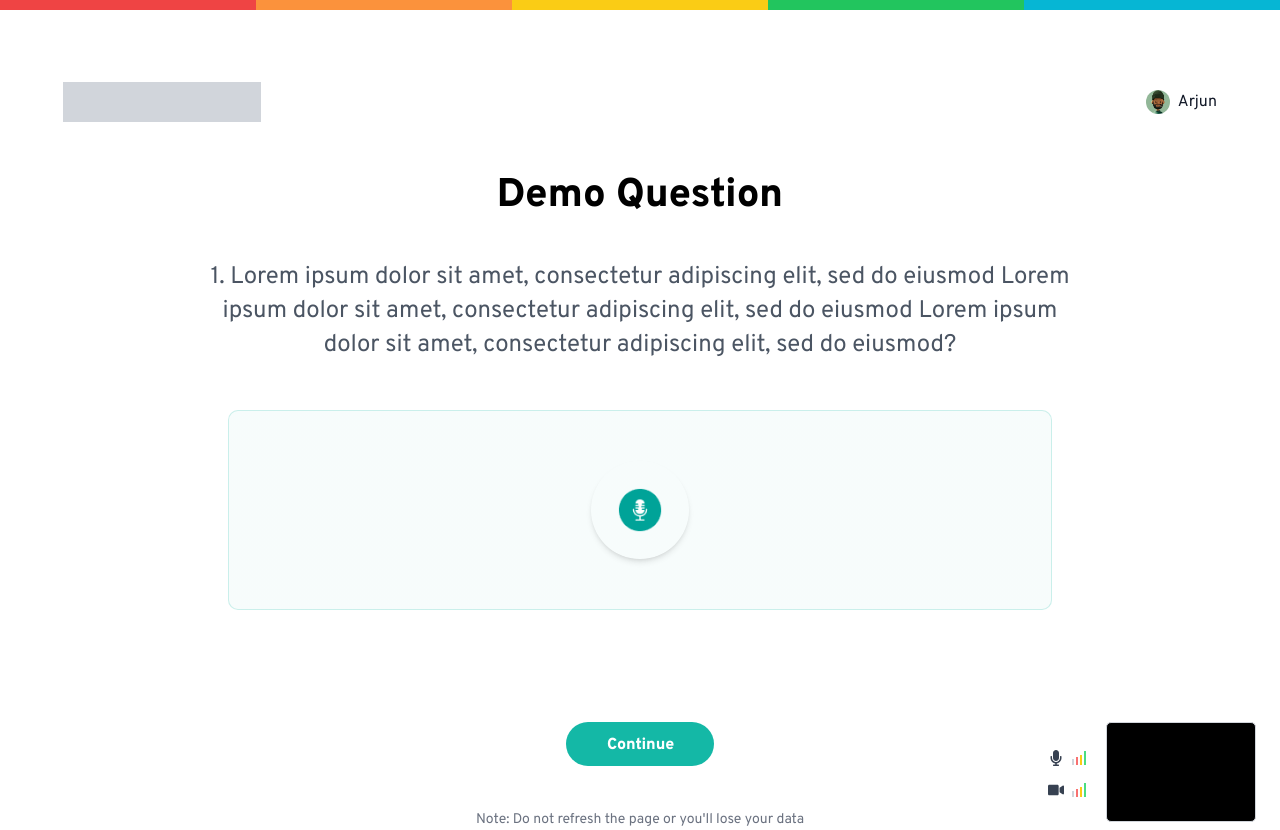
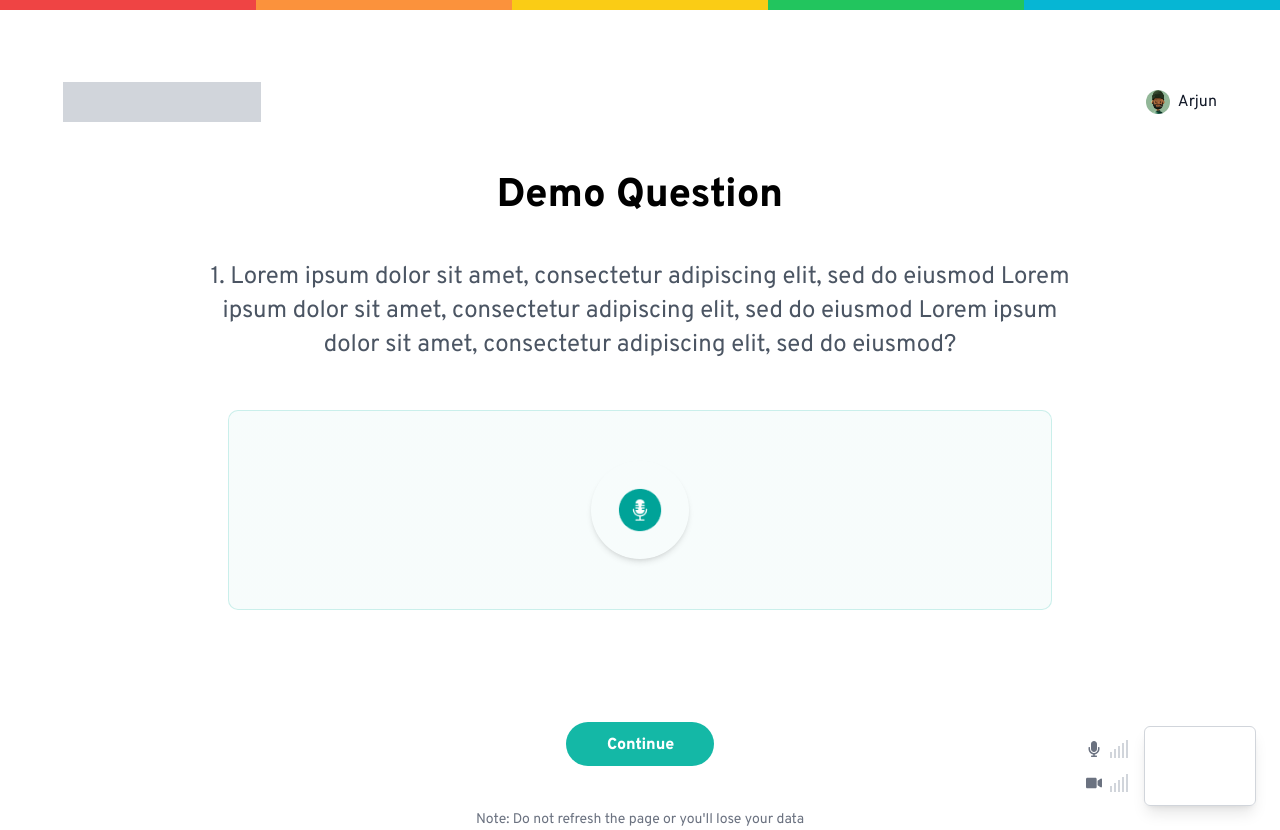
Before and after one commit to Asha-deepthi/GA_Frontend, a React (Vite) app: page /demoquestion in a window 1280 px wide. Built offline with nearby package versions, Linux system fonts and the light colour scheme.

Commit message:
added functionality for demo question's audio and video strength evaluation

```diff
--- a/src/Test_execution/DemoQuestion.jsx
+++ b/src/Test_execution/DemoQuestion.jsx
@@ -7,12 +7,14 @@ const DemoQuestion = () => {
   const { webcamStream } = useStream();
   const [isRecording, setIsRecording] = useState(false);
   const [error, setError] = useState('');
+  const [micStrength, setMicStrength] = useState(0);
+  const [videoStrength, setVideoStrength] = useState(0);
   const videoRef = useRef(null);
   const navigate = useNavigate();
 
   const handleMicClick = () => {
-    setIsRecording(prev => !prev);
-    // TODO: add real audio recording logic here if needed
+    setIsRecording((prev) => !prev);
+    // Optionally add real recording logic
   };
 
   const handleAccept = () => {
@@ -21,18 +23,91 @@ const DemoQuestion = () => {
 
   useEffect(() => {
     if (webcamStream && videoRef.current) {
+      let active = true;
       if (videoRef.current.srcObject !== webcamStream) {
         videoRef.current.srcObject = webcamStream;
-        videoRef.current.play().catch((err) => {
-          console.error("Error playing video:", err);
+      }
+      videoRef.current
+        .play()
+        .catch((err) => {
+          if (active) console.error('Error playing video:', err);
         });
-      }
-    }
-
       return () => {
+        active = false;
         if (videoRef.current) {
           videoRef.current.srcObject = null;
         }
+      };
+    }
+  }, [webcamStream]);
+
+  useEffect(() => {
+    if (!webcamStream) return;
+
+    // MIC STRENGTH ANALYSER ONLY IF AUDIO TRACKS EXIST
+    const audioTracks = webcamStream.getAudioTracks();
+    let audioContext, micSource, analyser, dataArray, micAnimationFrameId;
+
+    if (audioTracks.length > 0) {
+      audioContext = new AudioContext();
+      micSource = audioContext.createMediaStreamSource(webcamStream);
+      analyser = audioContext.createAnalyser();
+      analyser.fftSize = 256;
+      micSource.connect(analyser);
+      dataArray = new Uint8Array(analyser.frequencyBinCount);
+
+      const updateMicStrength = () => {
+        analyser.getByteFrequencyData(dataArray);
+        const avg = dataArray.reduce((a, b) => a + b, 0) / dataArray.length;
+        setMicStrength(avg);
+        micAnimationFrameId = requestAnimationFrame(updateMicStrength);
+      };
+      updateMicStrength();
+    } else {
+      setMicStrength(0);
+    }
+
+    // VIDEO STRENGTH ANALYSER
+    const canvas = document.createElement('canvas');
+    const ctx = canvas.getContext('2d');
+    let videoAnimationFrameId;
+
+    const updateVideoStrength = () => {
+      const video = videoRef.current;
+      if (!video || video.readyState !== 4) {
+        // Not enough video data yet, try again next frame
+        videoAnimationFrameId = requestAnimationFrame(updateVideoStrength);
+        return;
+      }
+
+      canvas.width = video.videoWidth;
+      canvas.height = video.videoHeight;
+
+      ctx.drawImage(video, 0, 0, canvas.width, canvas.height);
+      const frame = ctx.getImageData(0, 0, canvas.width, canvas.height);
+      const length = frame.data.length;
+
+      let totalBrightness = 0;
+      for (let i = 0; i < length; i += 4) {
+        const r = frame.data[i];
+        const g = frame.data[i + 1];
+        const b = frame.data[i + 2];
+        const brightness = (r + g + b) / 3;
+        totalBrightness += brightness;
+      }
+
+      const avgBrightness = totalBrightness / (length / 4);
+      setVideoStrength(avgBrightness);
+      videoAnimationFrameId = requestAnimationFrame(updateVideoStrength);
+    };
+    updateVideoStrength();
+
+    return () => {
+      if (audioTracks.length > 0) {
+        cancelAnimationFrame(micAnimationFrameId);
+        audioContext.close();
+      }
+      cancelAnimationFrame(videoAnimationFrameId);
     };
   }, [webcamStream]);
 
@@ -47,9 +122,7 @@ const DemoQuestion = () => {
         <div className="flex-1 bg-cyan-500" />
       </div>
 
-      {/* Container */}
       <div className="relative max-w-[1250px] mx-auto px-4 pt-[70px] pb-12">
-        {/* Header */}
         <header className="flex justify-between items-center h-[44px] px-8 mb-12">
           <div className="w-[197.78px] h-[40px] bg-gray-300" />
           <div className="flex items-center gap-2">
@@ -62,7 +135,6 @@ const DemoQuestion = () => {
           </div>
         </header>
 
-        {/* Main Content */}
         <main className="flex flex-col items-center text-center px-4">
           <h2 className="w-full max-w-[856px] font-extrabold text-[28px] sm:text-[32px] md:text-[36px] lg:text-[40px] leading-[40px] md:leading-[44px] lg:leading-[48px] text-black text-center mb-10">
             Demo Question
@@ -75,15 +147,16 @@ const DemoQuestion = () => {
           <div
             className="w-full max-w-[824px] h-[200px] border border-teal-500/20 rounded-[10px] flex items-center justify-center px-8 sm:px-24 md:px-[200px] lg:px-[362px] py-[50px] gap-[10px] mb-12"
             style={{
-              background: `linear-gradient(0deg, rgba(0, 163, 152, 0.03), rgba(0, 163, 152, 0.03)), #FFFFFF`
+              background: `linear-gradient(0deg, rgba(0, 163, 152, 0.03), rgba(0, 163, 152, 0.03)), #FFFFFF`,
             }}
           >
             <button
               onClick={handleMicClick}
-              className={`w-17 h-17 rounded-full p-1 flex items-center justify-center ${isRecording ? 'bg-red-500' : 'bg-transparent'
+              className={`w-17 h-17 rounded-full p-1 flex items-center justify-center ${
+                isRecording ? 'bg-red-500' : 'bg-transparent'
               } shadow-md transition duration-300`}
               aria-pressed={isRecording}
-              aria-label={isRecording ? "Stop recording" : "Start recording"}
+              aria-label={isRecording ? 'Stop recording' : 'Start recording'}
             >
               <img
                 src="/images/Audio Recording.png"
@@ -93,7 +166,10 @@ const DemoQuestion = () => {
             </button>
           </div>
 
-          <button onClick={handleAccept} className="w-[148px] h-[44px] bg-teal-500 hover:bg-teal-600 text-white font-semibold rounded-[40px] px-[40px] py-[10px] transition mt-16 mb-4">
+          <button
+            onClick={handleAccept}
+            className="w-[148px] h-[44px] bg-teal-500 hover:bg-teal-600 text-white font-semibold rounded-[40px] px-[40px] py-[10px] transition mt-16 mb-4"
+          >
             Continue
           </button>
         </main>
@@ -101,57 +177,54 @@ const DemoQuestion = () => {
 
       {/* Bottom Area */}
       <div className="bottom-4 left-0 w-full z-50 pointer-events-none">
-        {/* Centered Note */}
         <div className="absolute bottom-0 left-1/2 transform -translate-x-1/2 pointer-events-auto">
           <p className="text-[14px] leading-[20px] font-medium text-gray-500 text-center">
             Note: Do not refresh the page or you'll lose your data
           </p>
         </div>
 
-        {/* Right Bottom Controls */}
-<div className="absolute bottom-2 right-6 flex items-end gap-[20px] pointer-events-auto">
-  {/* Mic + Video stacked, each with side-by-side bars */}
-  <div className="flex flex-col items-start gap-4 mb-6">
-
-    {/* Mic */}
+        {/* Bottom Right Controls */}
+{/* Bottom Right Controls */}
+<div className="absolute bottom-6 right-6 flex items-center gap-4 z-50 pointer-events-auto">
+  {/* Mic + Video strength bars */}
+  <div className="flex flex-col items-start gap-4">
+    {/* Mic strength bars */}
     <div className="flex items-center gap-2">
-      <FaMicrophone className="text-gray-700 text-[16px]" />
+      <FaMicrophone className="text-gray-500 text-[16px]" />
       <div className="flex items-end gap-[2px]">
-        <div className="w-[2px] h-[6px] bg-gray-300" />
-        <div className="w-[2px] h-[8px] bg-red-400" />
-        <div className="w-[2px] h-[10px] bg-yellow-400" />
-        <div className="w-[2px] h-[14px] bg-green-400" />
+        {[10, 30, 50, 70, 90].map((threshold, i) => (
+          <div
+            key={i}
+            style={{ width: 2, height: 6 + i * 3 }}
+            className={micStrength > threshold ? 'bg-orange-500' : 'bg-gray-300'}
+          />
+        ))}
       </div>
     </div>
 
-    {/* Video */}
+    {/* Video strength bars */}
     <div className="flex items-center gap-2">
-      <FaVideo className="text-gray-700 text-[16px]" />
+      <FaVideo className="text-gray-500 text-[16px]" />
       <div className="flex items-end gap-[2px]">
-        <div className="w-[2px] h-[6px] bg-gray-300" />
-        <div className="w-[2px] h-[8px] bg-red-400" />
-        <div className="w-[2px] h-[10px] bg-yellow-400" />
-        <div className="w-[2px] h-[14px] bg-green-400" />
+        {[20, 60, 100, 140, 180].map((threshold, i) => (
+          <div
+            key={i}
+            style={{ width: 2, height: 6 + i * 3 }}
+            className={videoStrength > threshold ? 'bg-blue-500' : 'bg-gray-300'}
+          />
+        ))}
       </div>
     </div>
   </div>
 
-  {/* Webcam Preview */}
-  <div className="relative rounded-[5px] overflow-hidden w-[150px] h-[100px] border border-gray-300 bg-black">
-    {error ? (
-      <div className="flex items-center justify-center w-full h-full bg-gray-100 text-sm text-red-600 p-2">
-        {error}
-      </div>
-    ) : (
+  {/* Webcam video preview */}
   <video
     ref={videoRef}
     autoPlay
     muted
     playsInline
-        className="w-full h-full object-cover"
+    className="w-28 h-20 rounded-md shadow-lg object-cover border border-gray-300"
   />
-    )}
-  </div>
 </div>
 
 </div>
```
Lines whose indentation alone changed are shown as unchanged.
